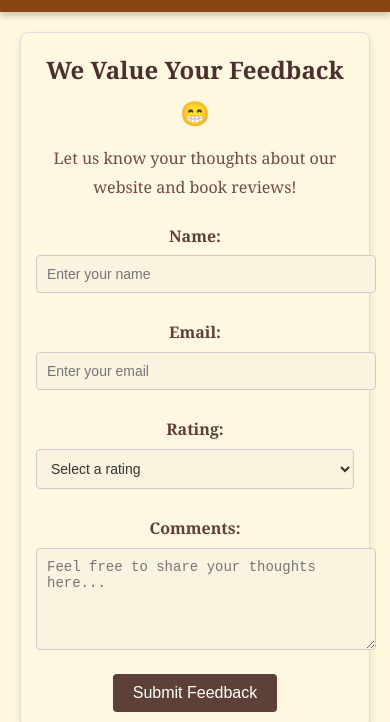
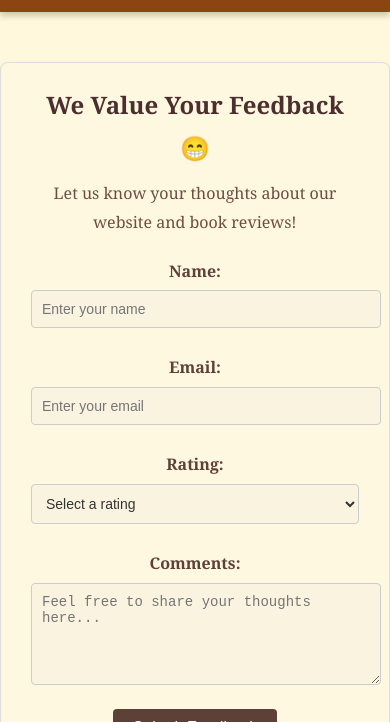
Before and after one commit to Rayyan-2704/readers-haven, a plain HTML site: page feedback.html in a window 390 px wide. Shown: the part 122-844 px from the top of the page. Drawn offline with Linux system fonts and the light colour scheme.

Commit message:
Update stylefeedback.css

```diff
--- a/CSS/stylefeedback.css
+++ b/CSS/stylefeedback.css
@@ -148,10 +148,3 @@ footer p {
   color: #ffc107;
   text-decoration: underline;
 }
-
-@media (max-width: 768px) {
-  .feedback-outline {
-    margin: 20px;
-    padding: 15px;
-  }
-}
```
